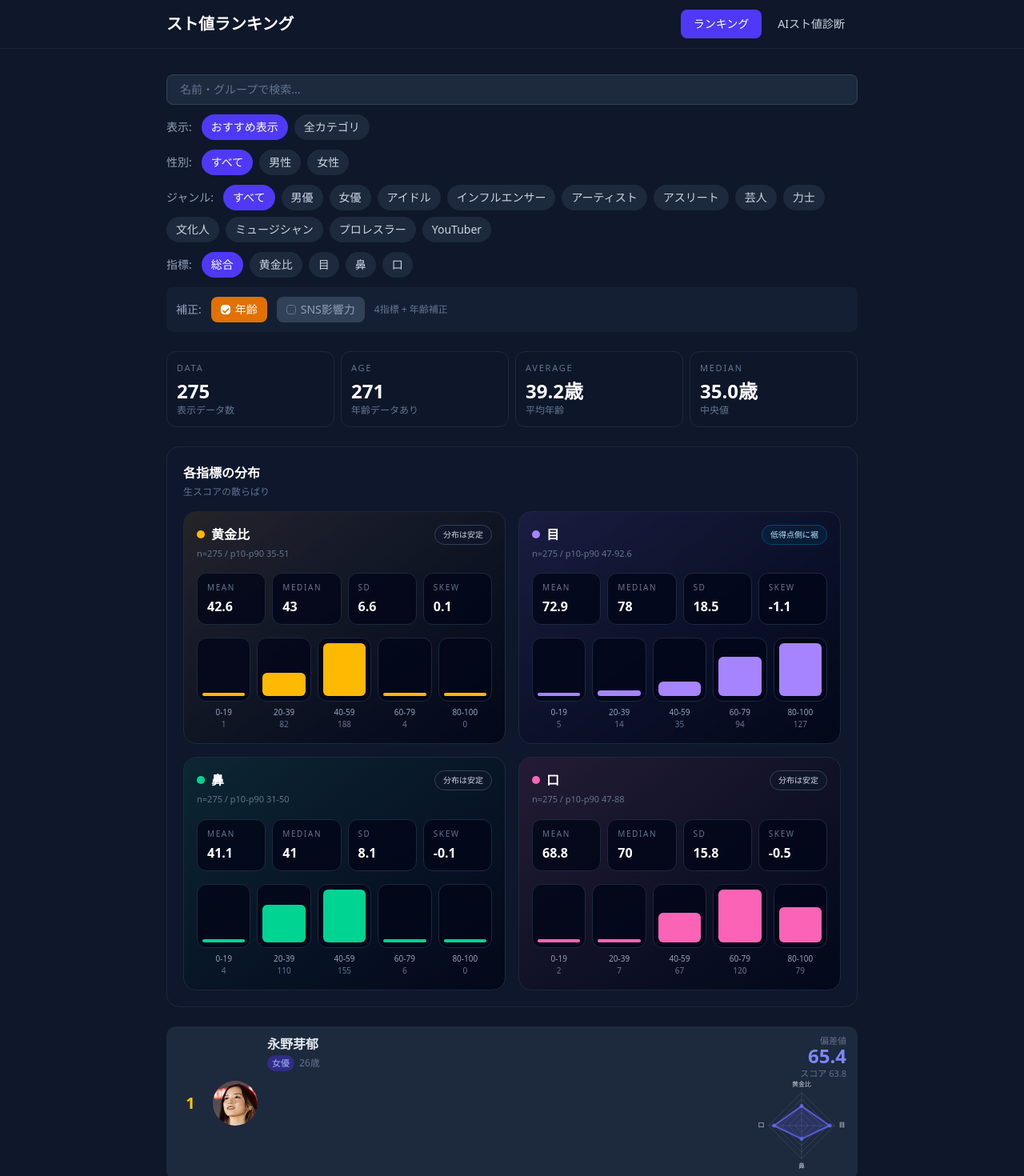
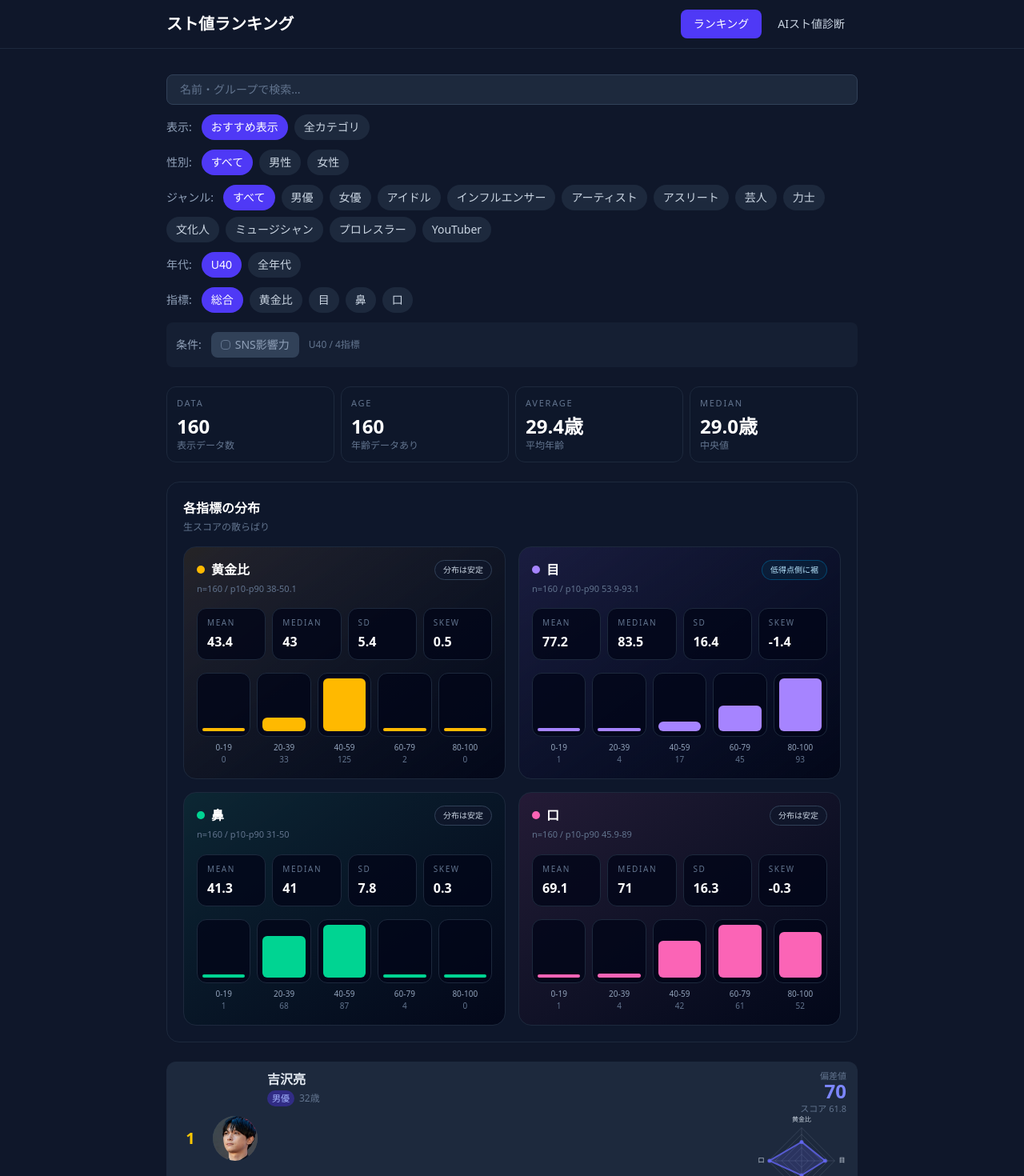
Before and after one commit to jim-auto/charm-ranking-and-lookalike, a React (Vite) app in the folder web/: page /#/ in a window 1280 px wide. Shown: the top 1470 px of the page at 80% size. Built offline with nearby package versions, Linux system fonts and the light colour scheme.

Commit message:
Switch ranking to U40 default without age adjustment

```diff
--- a/web/src/components/CelebrityCard.tsx
+++ b/web/src/components/CelebrityCard.tsx
@@ -12,10 +12,9 @@ interface Props {
   rank: number;
   metric?: RankingMetric;
   metricDeviation?: number | null;
-  useAge?: boolean;
   useSns?: boolean;
   formatFollowers?: (n: number) => string;
-  toDeviation?: (score: number, age: boolean, sns: boolean) => number;
+  toDeviation?: (score: number, sns: boolean) => number;
 }
 
 const categoryLabel: Record<string, string> = {
@@ -49,15 +48,14 @@ export default function CelebrityCard({
   rank,
   metric = 'overall',
   metricDeviation = null,
-  useAge = false,
   useSns = false,
   formatFollowers,
   toDeviation,
 }: Props) {
-  const rawScore = getRankingMetricValue(celebrity, metric, useAge, useSns);
+  const rawScore = getRankingMetricValue(celebrity, metric, false, useSns);
   const displayScore = isOverallMetric(metric)
     ? toDeviation
-      ? toDeviation(rawScore, useAge, useSns)
+      ? toDeviation(rawScore, useSns)
       : rawScore
     : rawScore;
   const scoreLabel = isOverallMetric(metric)
--- a/web/src/components/ScoreBreakdown.tsx
+++ b/web/src/components/ScoreBreakdown.tsx
@@ -50,9 +50,9 @@ export default function ScoreBreakdown() {
           </section>
 
           <section>
-            <h3 className="mb-2 font-semibold text-white">年齢補正 ON</h3>
+            <h3 className="mb-2 font-semibold text-white">ランキング条件</h3>
             <p className="text-slate-400">
-              23歳付近を山にして、離れるほど少し下がります。
+              デフォルトはU40です。全年代は切替で見られます。
             </p>
           </section>
 
--- a/web/src/pages/RankingPage.tsx
+++ b/web/src/pages/RankingPage.tsx
@@ -25,6 +25,11 @@ const genderFilters = [
 const rankingScopes = [
   { value: 'recommended', label: 'おすすめ表示' },
   { value: 'all', label: '全カテゴリ' },
+] as const;
+
+const ageRanges = [
+  { value: 'u40', label: 'U40' },
+  { value: 'all', label: '全年代' },
 ] as const;
 
 const categoryLabels: Record<string, string> = {
@@ -58,6 +63,7 @@ const categoryOrder = [
 ];
 
 type RankingScope = (typeof rankingScopes)[number]['value'];
+type AgeRange = (typeof ageRanges)[number]['value'];
 
 function filterRecommendedEntries(celebrities: Celebrity[]): Celebrity[] {
   let list = celebrities.filter((celebrity) => celebrity.faceValidationStatus !== 'rejected');
@@ -99,7 +105,7 @@ export default function RankingPage() {
   const [rankingMetric, setRankingMetric] = useState<RankingMetric>('overall');
   const [genderFilter, setGenderFilter] = useState('');
   const [categoryFilter, setCategoryFilter] = useState('');
-  const [useAge, setUseAge] = useState(true);
+  const [ageRange, setAgeRange] = useState<AgeRange>('u40');
   const [useSns, setUseSns] = useState(false);
   const [searchQuery, setSearchQuery] = useState('');
   const [loading, setLoading] = useState(true);
@@ -116,7 +122,7 @@ export default function RankingPage() {
 
   useEffect(() => {
     setPage(1);
-  }, [rankingScope, rankingMetric, genderFilter, categoryFilter, searchQuery, useAge, useSns]);
+  }, [rankingScope, rankingMetric, genderFilter, categoryFilter, searchQuery, ageRange, useSns]);
 
   const allMetricDistributions = useMemo(
     () => calculateMetricDistributions(celebrities),
@@ -124,14 +130,10 @@ export default function RankingPage() {
   );
 
   const toDeviation = useMemo(() => {
-    if (celebrities.length === 0) return (_score: number, _age: boolean, _sns: boolean) => 0;
+    if (celebrities.length === 0) return (_score: number, _sns: boolean) => 0;
     const convFace = createCelebrityScoreDeviationConverter(celebrities, 'face');
-    const convFaceAge = createCelebrityScoreDeviationConverter(celebrities, 'faceAge');
     const convFaceSns = createCelebrityScoreDeviationConverter(celebrities, 'faceSns');
-    const convFaceAgeSns = createCelebrityScoreDeviationConverter(celebrities, 'faceAgeSns');
-    return (score: number, age: boolean, sns: boolean) => {
-      if (age && sns) return convFaceAgeSns(score);
-      if (age) return convFaceAge(score);
+    return (score: number, sns: boolean) => {
       if (sns) return convFaceSns(score);
       return convFace(score);
     };
@@ -173,12 +175,15 @@ export default function RankingPage() {
         (c.group && c.group.toLowerCase().includes(q))
       );
     }
+    if (ageRange === 'u40') {
+      list = list.filter((celebrity) => typeof celebrity.age === 'number' && celebrity.age <= 39);
+    }
     if (!usesOverallScore) {
       list = list.filter((celebrity) => typeof celebrity.details?.[rankingMetric] === 'number');
     }
     list.sort((a, b) => {
-      const aValue = getRankingMetricValue(a, rankingMetric, useAge, useSns);
-      const bValue = getRankingMetricValue(b, rankingMetric, useAge, useSns);
+      const aValue = getRankingMetricValue(a, rankingMetric, false, useSns);
+      const bValue = getRankingMetricValue(b, rankingMetric, false, useSns);
       return bValue - aValue;
     });
     return list;
@@ -189,7 +194,7 @@ export default function RankingPage() {
     genderFilter,
     categoryFilter,
     searchQuery,
-    useAge,
+    ageRange,
     useSns,
   ]);
 
@@ -281,6 +286,23 @@ export default function RankingPage() {
       </div>
 
       <div className="mb-3 flex flex-wrap items-center gap-2">
+        <span className="mr-1 text-sm text-slate-400">年代:</span>
+        {ageRanges.map((range) => (
+          <button
+            key={range.value}
+            onClick={() => setAgeRange(range.value)}
+            className={`rounded-full px-3 py-1.5 text-sm font-medium transition-colors ${
+              ageRange === range.value
+                ? 'bg-indigo-600 text-white'
+                : 'bg-slate-800 text-slate-300 hover:bg-slate-700'
+            }`}
+          >
+            {range.label}
+          </button>
+        ))}
+      </div>
+
+      <div className="mb-3 flex flex-wrap items-center gap-2">
         <span className="mr-1 text-sm text-slate-400">指標:</span>
         {rankingMetricOptions.map((metric) => (
           <button
@@ -299,28 +321,7 @@ export default function RankingPage() {
       </div>
 
       <div className="mb-6 flex flex-wrap items-center gap-3 rounded-lg bg-slate-800/50 p-3">
-        <span className="text-sm text-slate-400">補正:</span>
-
-        <button
-          onClick={() => setUseAge(!useAge)}
-          disabled={!usesOverallScore}
-          className={`flex items-center gap-1.5 rounded-lg px-3 py-1.5 text-sm font-medium transition-colors ${
-            usesOverallScore
-              ? useAge
-                ? 'bg-amber-600 text-white'
-                : 'bg-slate-700 text-slate-400 hover:bg-slate-600'
-              : 'cursor-not-allowed bg-slate-800 text-slate-600'
-          }`}
-        >
-          <span className={`inline-block h-3 w-3 rounded-sm border ${
-            usesOverallScore && useAge ? 'border-white bg-white' : 'border-slate-500'
-          }`}>
-            {usesOverallScore && useAge && (
-              <span className="block text-center text-xs font-bold leading-3 text-amber-600">✓</span>
-            )}
-          </span>
-          年齢
-        </button>
+        <span className="text-sm text-slate-400">条件:</span>
 
         <button
           onClick={() => setUseSns(!useSns)}
@@ -345,10 +346,10 @@ export default function RankingPage() {
 
         <span className="text-xs text-slate-500">
           {!usesOverallScore && `${selectedMetric.label}の単体ランキング`}
-          {usesOverallScore && !useAge && !useSns && '黄金比・目・鼻・口の4指標'}
-          {usesOverallScore && useAge && !useSns && '4指標 + 年齢補正'}
-          {usesOverallScore && !useAge && useSns && '4指標 70% + SNS 30%'}
-          {usesOverallScore && useAge && useSns && '4指標 70% + SNS 30% + 年齢補正'}
+          {usesOverallScore && ageRange === 'u40' && !useSns && 'U40 / 4指標'}
+          {usesOverallScore && ageRange === 'all' && !useSns && '全年代 / 4指標'}
+          {usesOverallScore && ageRange === 'u40' && useSns && 'U40 / 4指標 70% + SNS 30%'}
+          {usesOverallScore && ageRange === 'all' && useSns && '全年代 / 4指標 70% + SNS 30%'}
         </span>
       </div>
 
@@ -402,7 +403,6 @@ export default function RankingPage() {
                         getRankingMetricValue(celeb, rankingMetric, false, false)
                       )
                 }
-                useAge={useAge}
                 useSns={useSns}
                 formatFollowers={formatFollowers}
                 toDeviation={toDeviation}
```
